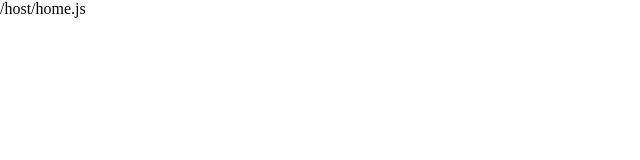
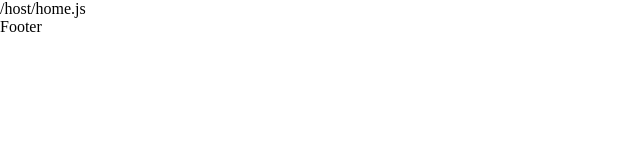
Before and after one commit to junioranheu/landing-page-airbnb, a Next.js app: page / in a window 1280 px wide. Shown: the top 160 px of the page, without its empty margins (0-640 px from the left). Built offline with nearby package versions, Linux system fonts and the light colour scheme; a web font is replaced by a local one.

Commit message:
footer.js

```diff
--- /dev/null
+++ b/components/outros/footer.js
@@ -0,0 +1,8 @@
+
+export default function Footer() {
+    return (
+        <div>
+            Footer
+        </div>
+    )
+}
--- a/pages/_app.js
+++ b/pages/_app.js
@@ -1,4 +1,6 @@
 import 'animate.css/animate.min.css';
+import React from 'react';
+import Footer from '../components/outros/footer';
 import '../fonts/circular.css';
 import '../fonts/homes/crusellia.css';
 import '../fonts/homes/hybi4.css';
@@ -7,7 +9,12 @@
 import '../styles/globals.css';
 
 function App({ Component, pageProps }) {
-  return <Component {...pageProps} />
+  return (
+    <React.Fragment>
+      <Component {...pageProps} />
+      <Footer />
+    </React.Fragment>
+  )
 }
 
 export default App
```
Also changed, not shown: components/home/sesssaoTres.js (+3 -6 lines).
